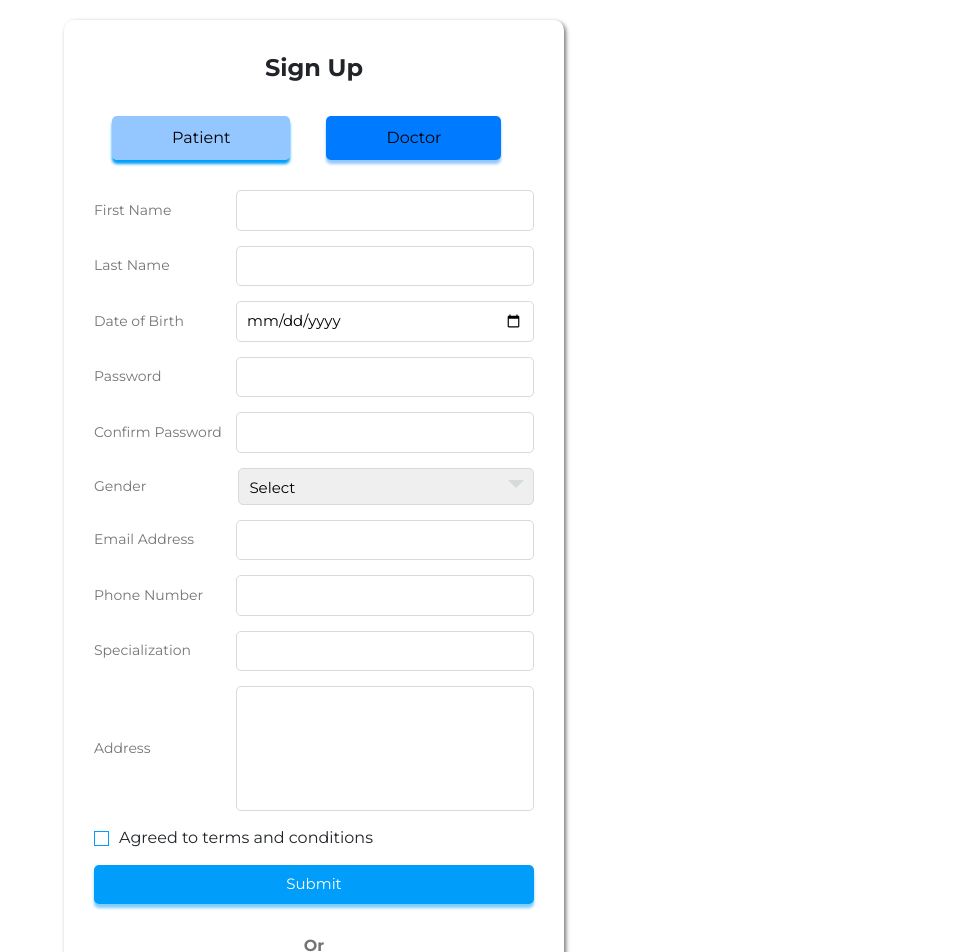
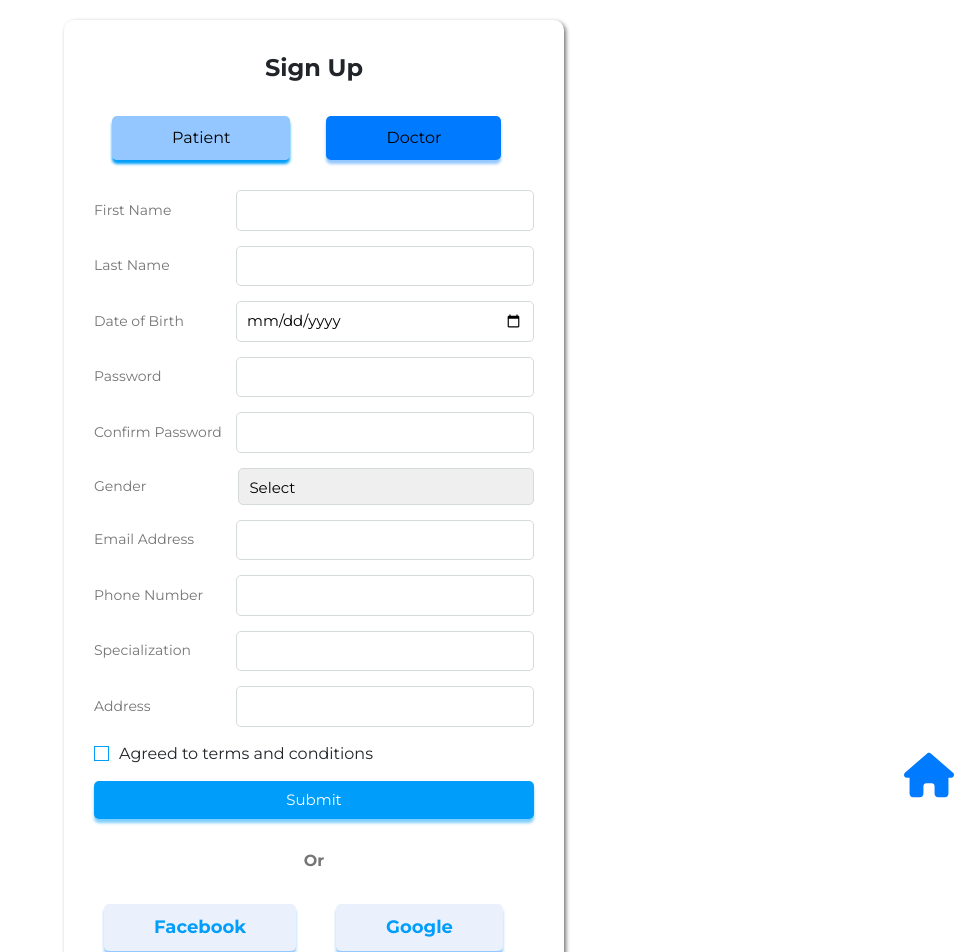
Before and after one commit to omaralex-max/MedixLine-Front-end, a React (Create React App) app: page /signup in a window 1280 px wide. Shown: the top 952 px of the page, without its empty margins (326-1280 px from the left). Built offline with nearby package versions, Linux system fonts and the light colour scheme; the HTML template or start-up script is replaced by a standard one.

Commit message:
home added

```diff
--- a/package.json
+++ b/package.json
@@ -3,6 +3,9 @@
   "version": "0.1.0",
   "private": true,
   "dependencies": {
+    "@fortawesome/fontawesome-svg-core": "^6.6.0",
+    "@fortawesome/free-solid-svg-icons": "^6.6.0",
+    "@fortawesome/react-fontawesome": "^0.2.2",
     "@testing-library/jest-dom": "^5.17.0",
     "@testing-library/react": "^13.4.0",
     "@testing-library/user-event": "^13.5.0",
--- a/src/components/sign_up/doc_sign_up.jsx
+++ b/src/components/sign_up/doc_sign_up.jsx
@@ -64,7 +64,7 @@ const DocForm = ({ activeForm, onSwitchForm }) => {
           </div>
           <div className="inputfield">
             <label>Address</label>
-            <textarea className="textarea" defaultValue={""} />
+            <input type="text" className="input" />
           </div>
           <div className="inputfield">
             <label>National ID</label>
--- a/src/components/sign_up/patient_sign_up.jsx
+++ b/src/components/sign_up/patient_sign_up.jsx
@@ -64,7 +64,7 @@ const PatientForm = ({ activeForm, onSwitchForm }) => {
           </div>
           <div className="inputfield">
             <label>Address</label>
-            <textarea className="textarea" defaultValue={""} />
+            <input type="text" className="input" />
           </div>
           <div className="inputfield terms">
             <label className="check">
@@ -92,6 +92,9 @@ const PatientForm = ({ activeForm, onSwitchForm }) => {
             <Link to="#" className="signin">
               Sign in
             </Link>
+            <Link to="#" className="signin">
+              Back Home
+            </Link>
           </div>
         </div>
       )}
--- a/src/components/sign_up/sign.css
+++ b/src/components/sign_up/sign.css
@@ -44,8 +44,7 @@ body {
   font-size: 14px;
 }
 
-.wrapper .form .inputfield .input,
-.wrapper .form .inputfield .textarea {
+.wrapper .form .inputfield .input{
   width: 100%;
   outline: none;
   border: 1px solid #d5dbd9;
@@ -55,26 +54,23 @@ body {
   transition: all 0.3s ease;
 }
 
-.wrapper .form .inputfield .textarea {
-  width: 100%;
-  height: 125px;
-  resize: none;
-}
-
 .wrapper .form .inputfield .custom_select {
   position: relative;
   width: 100%;
   height: 37px;
 }
 
-.wrapper .form .inputfield .custom_select:before {
+.wrapper .form .inputfield .check .checkmark:before{
   content: "";
   position: absolute;
-  top: 12px;
-  right: 10px;
-  border: 8px solid;
-  border-color: #d5dbd9 transparent transparent transparent;
-  pointer-events: none;
+  top: 1px;
+  left: 2px;
+  width: 5px;
+  height: 2px;
+  border: 2px solid;
+  border-color: transparent transparent #fff #fff;
+  transform: rotate(-45deg);
+  display: none;
 }
 
 .wrapper .form .inputfield .custom_select select {
@@ -91,8 +87,7 @@ body {
   border-radius: 5px;
 }
 
-.wrapper .form .inputfield .input:focus,
-.wrapper .form .inputfield .textarea:focus {
+.wrapper .form .inputfield .input:focus{
   border: 5px solid rgba(0, 158, 250, 0.5);
 }
 
@@ -120,7 +115,7 @@ body {
   display: block;
   position: relative;
 }
-/* .wrapper .form .inputfield .check .checkmark:before{
+.wrapper .form .inputfield .check .checkmark:before{
   content: "";
   position: absolute;
   top: 1px;
@@ -131,7 +126,7 @@ body {
   border-color: transparent transparent #fff #fff;
   transform: rotate(-45deg);
   display: none;
-} */
+}
 .wrapper .form .inputfield .check input[type="checkbox"]:checked ~ .checkmark {
   background: #009efa;
 }
--- a/src/pages/sign_up.jsx
+++ b/src/pages/sign_up.jsx
@@ -1,6 +1,9 @@
 import React, { useState } from 'react';
 import DocForm from '../components/sign_up/doc_sign_up';
 import PatientForm from '../components/sign_up/patient_sign_up';
+import HomeIcon from '../static/icons/house-solid.svg';
+import { Link } from "react-router-dom";
+import './signup.css';
 
 const SignUp = () => {
   const [activeForm, setActiveForm] = useState("patient");
@@ -16,6 +19,11 @@ const SignUp = () => {
       ) : (
         <PatientForm activeForm={activeForm} onSwitchForm={handleSwitchForm} />
       )}
+      <div className='home'>
+        <Link to="#">
+          <img src={HomeIcon} alt='Home' style={{ width: '50px', height: '50px' }}></img>
+        </Link>
+      </div>
     </div>
   );
 };
--- /dev/null
+++ b/src/pages/signup.css
@@ -0,0 +1,5 @@
+.home{
+  position: fixed;
+  bottom: 0;
+  right: 0;
+}
```
Also changed, not shown: src/components/footer/footer.css (added), src/components/footer/footer.jsx (added), src/components/navbar/Navbar.jsx (added), src/static/icons/house-solid.svg (added), 1 other file (tests, documents, lock files or other folders).
